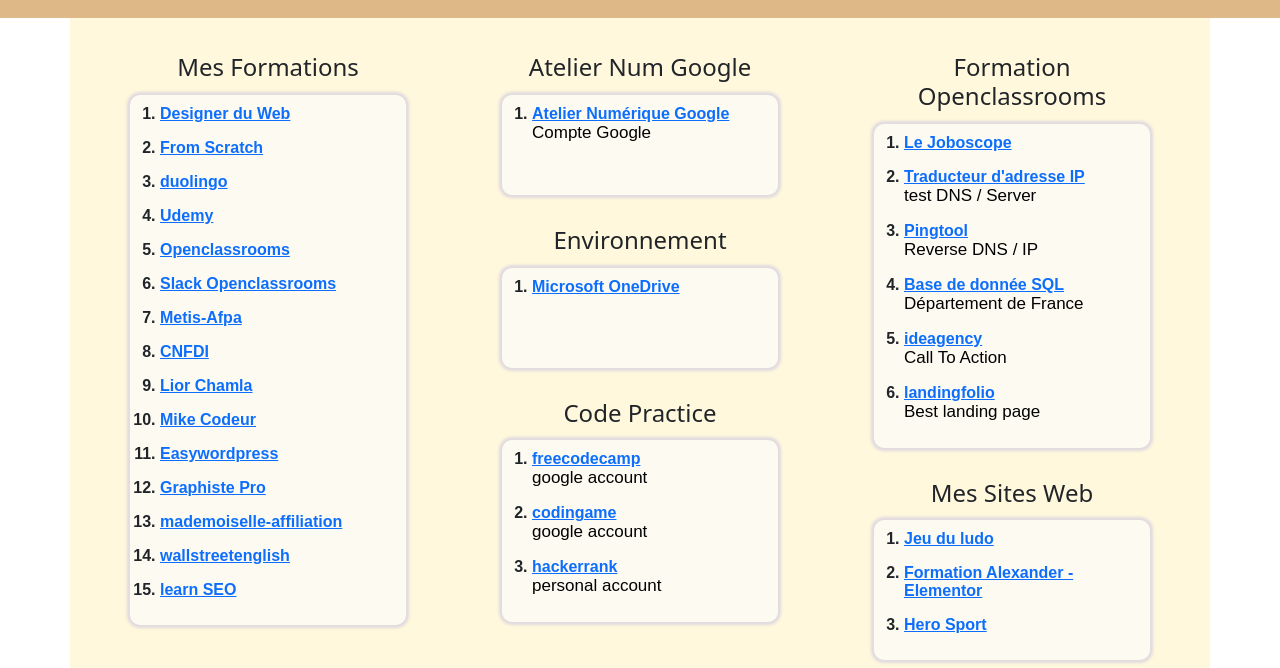
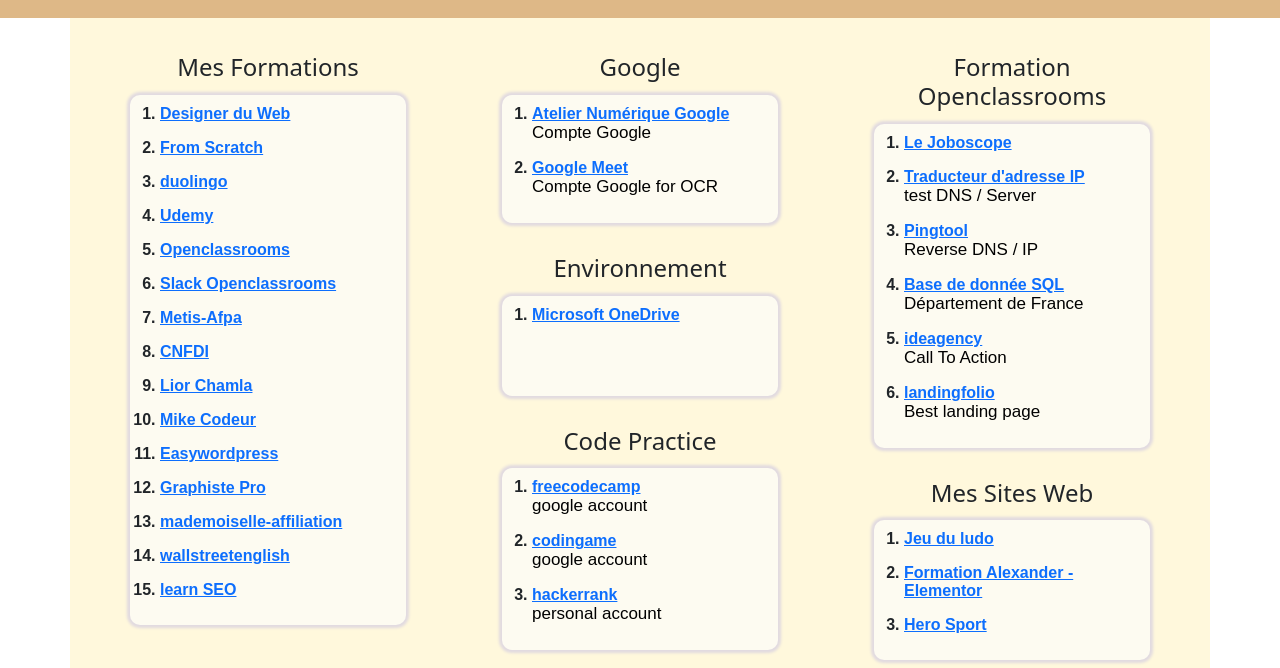
Before and after one commit to prestationweb42/Dev-Tools-WebSite, a plain HTML site: page formation.html in a window 1280 px wide. Shown: the part 132-800 px from the top of the page. Drawn offline with nearby package versions, Linux system fonts and the light colour scheme.

Commit message:
add google meet for OCR

```diff
--- a/formation.html
+++ b/formation.html
@@ -182,7 +182,7 @@
                 </div>
                 <!-- -------Colonne 2------- -->
                 <div class="section mx-auto col-md-6 col-lg-3">
-                    <h3 class="section-title">Atelier Num Google</h3>
+                    <h3 class="section-title">Google</h3>
                     <ol class="ordered-list">
                         <li>
                             <a
@@ -191,6 +191,14 @@
                                 >Atelier Numérique Google</a
                             >
                             <p>Compte Google</p>
+                        </li>
+                        <li>
+                            <a
+                                href="https://apps.google.com/intl/fr/meet/"
+                                target="_blank"
+                                >Google Meet</a
+                            >
+                            <p>Compte Google for OCR</p>
                         </li>
                     </ol>
                     <!-- -----Environnement----- -->
```
